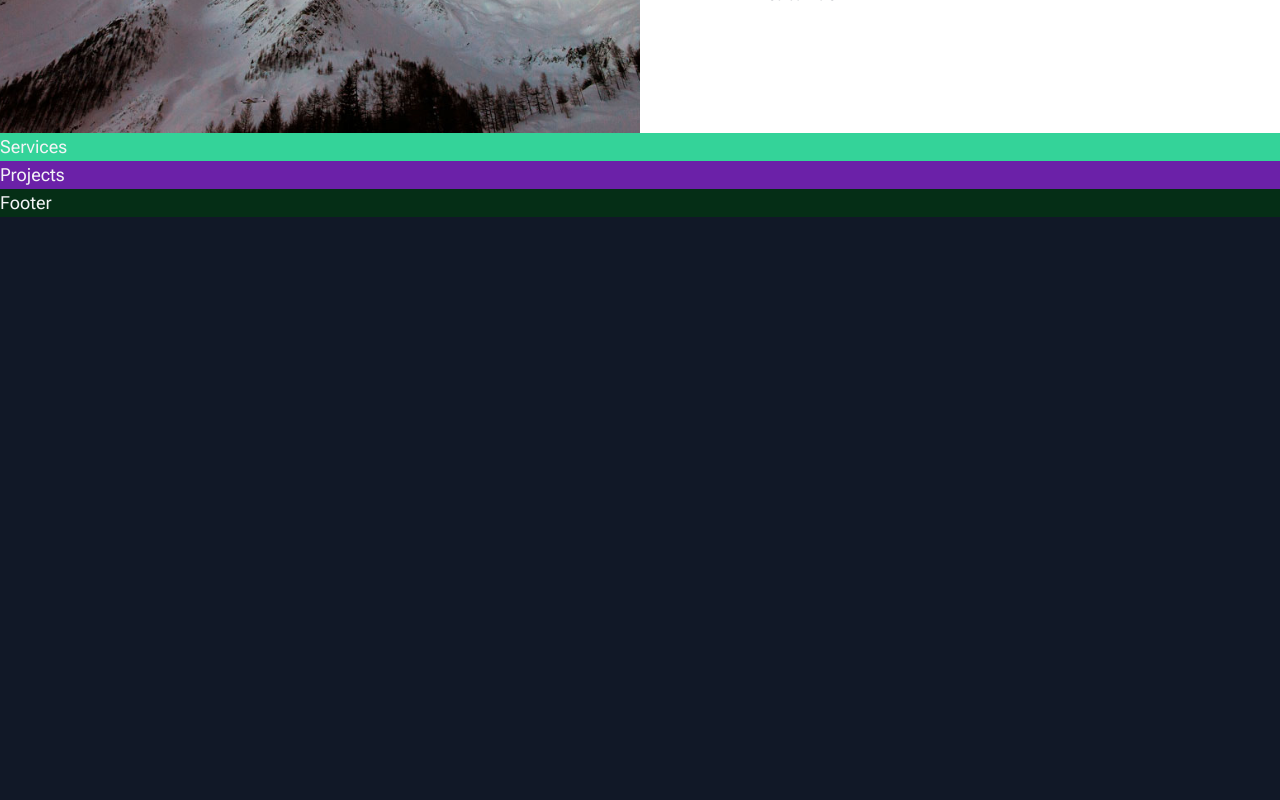
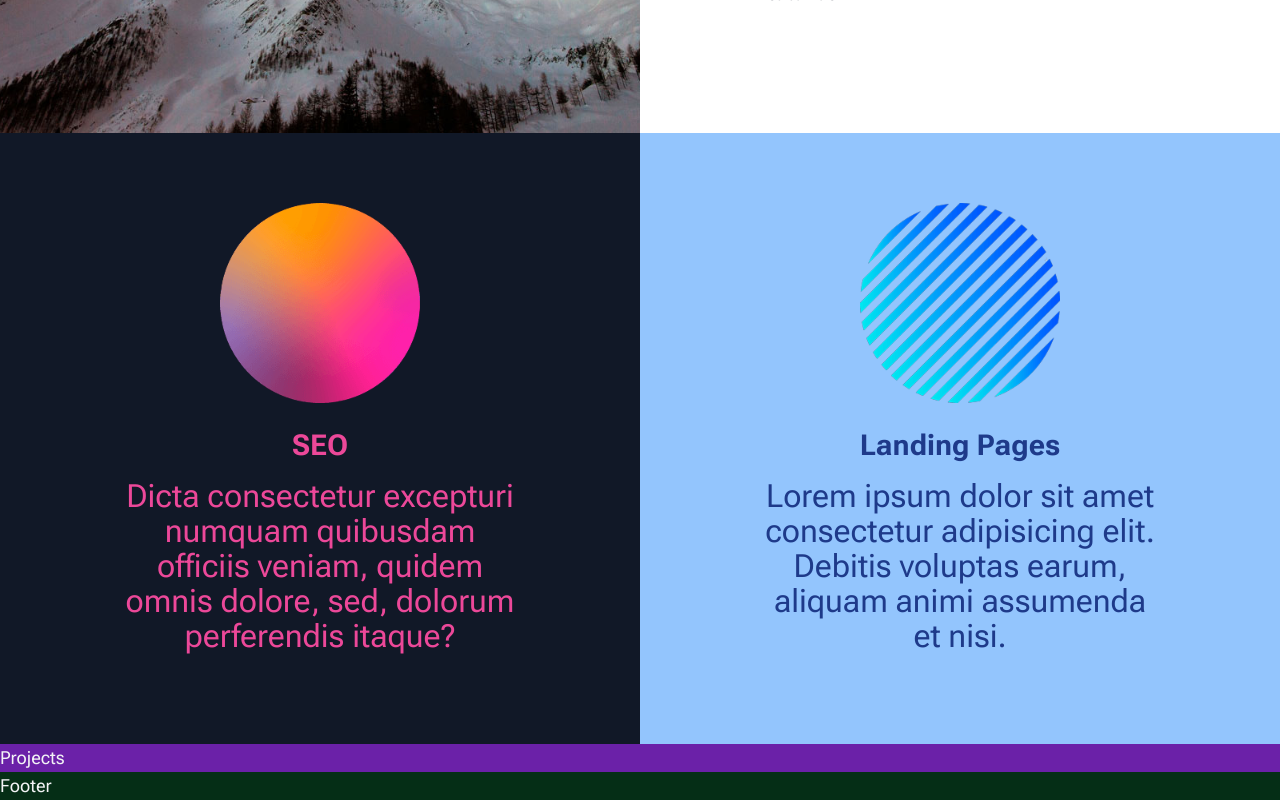
Before and after one commit to RafaelMatos/XYZ, a Next.js app: page / in a window 1280 px wide. Shown: the part 1651-2451 px from the top of the page. Before the commit the page ends 1868 px from the top, so only its background shows below. Built offline with nearby package versions, Linux system fonts and the light colour scheme.

Commit message:
Services - services section created

```diff
--- a/src/app/page.tsx
+++ b/src/app/page.tsx
@@ -7,7 +7,7 @@ import { Services } from '@/components/Services'
 
 export default function Home() {
   return (
-    <div className="h-screen bg-zinc-900">
+    <div className="m-auto h-screen max-w-[1920px] bg-zinc-900">
       <Header />
       <Hero />
       <About />
--- a/src/components/About.tsx
+++ b/src/components/About.tsx
@@ -2,7 +2,7 @@ import { ItemAbout } from './aboutSection/ItemAbout'
 
 export function About() {
   return (
-    <div className="m-auto max-w-[1920px] bg-white text-gray-900" id="about">
+    <div className="bg-white text-gray-900" id="about">
       <div className=" flex grid-flow-col grid-cols-2 flex-col md:grid md:grid-flow-row md:grid-cols-2">
         {/* Left Item */}
         <ItemAbout
--- a/src/components/Services.tsx
+++ b/src/components/Services.tsx
@@ -1,7 +1,25 @@
+import { Service } from './servicesSection/service'
+import bolinha1 from './../../public/images/bolinha1.png'
+import bolinha2 from './../../public/images/bolinha2.png'
+
 export function Services() {
   return (
-    <div id="services" className="bg-emerald-400">
-      Services
+    <div
+      id="services"
+      className="m-auto grid   grid-cols-1 items-center justify-center md:grid-cols-2"
+    >
+      <Service
+        name="SEO"
+        url={bolinha1.src}
+        text="Dicta consectetur excepturi numquam quibusdam officiis veniam,
+         quidem omnis dolore, sed, dolorum perferendis itaque?"
+      />
+      <Service
+        name="Landing Pages"
+        url={bolinha2.src}
+        text="Lorem ipsum dolor sit amet consectetur adipisicing elit.
+        Debitis voluptas earum, aliquam animi assumenda et nisi."
+      />
     </div>
   )
 }
--- /dev/null
+++ b/src/components/servicesSection/service.tsx
@@ -0,0 +1,30 @@
+import Image from 'next/image'
+
+interface ServiceProps {
+  name: string
+  text: string
+  url: string
+}
+
+export function Service({ name, text, url }: ServiceProps) {
+  return (
+    <div
+      className="items-center justify-center px-[20px] py-[70px] odd:text-pink-500
+     even:bg-blue-300 even:text-blue-900"
+    >
+      <Image
+        src={url}
+        alt="bolinha colorida"
+        className="mx-auto mb-7 self-start"
+        width={200}
+        height={200}
+      />
+      <div className="items-center text-center">
+        <h3 className="mx-auto text-[1.8rem] font-bold">{name}</h3>
+        <p className="m-[20px] mx-auto max-w-[400px] self-start  text-[2rem] font-normal leading-[35px]">
+          {text}
+        </p>
+      </div>
+    </div>
+  )
+}
```
Also changed, not shown: public/images/bolinha1.png (added), public/images/bolinha2.png (added).
